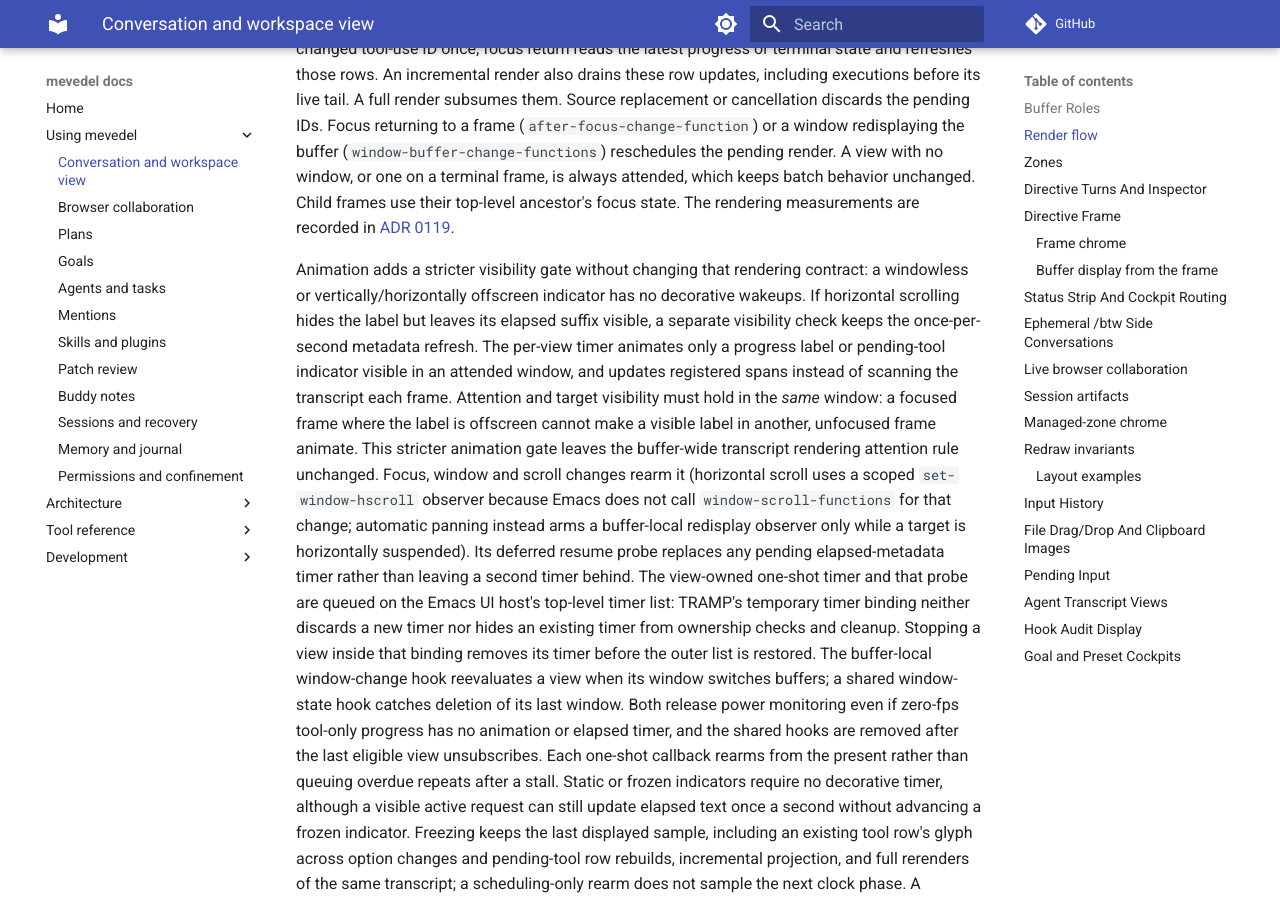
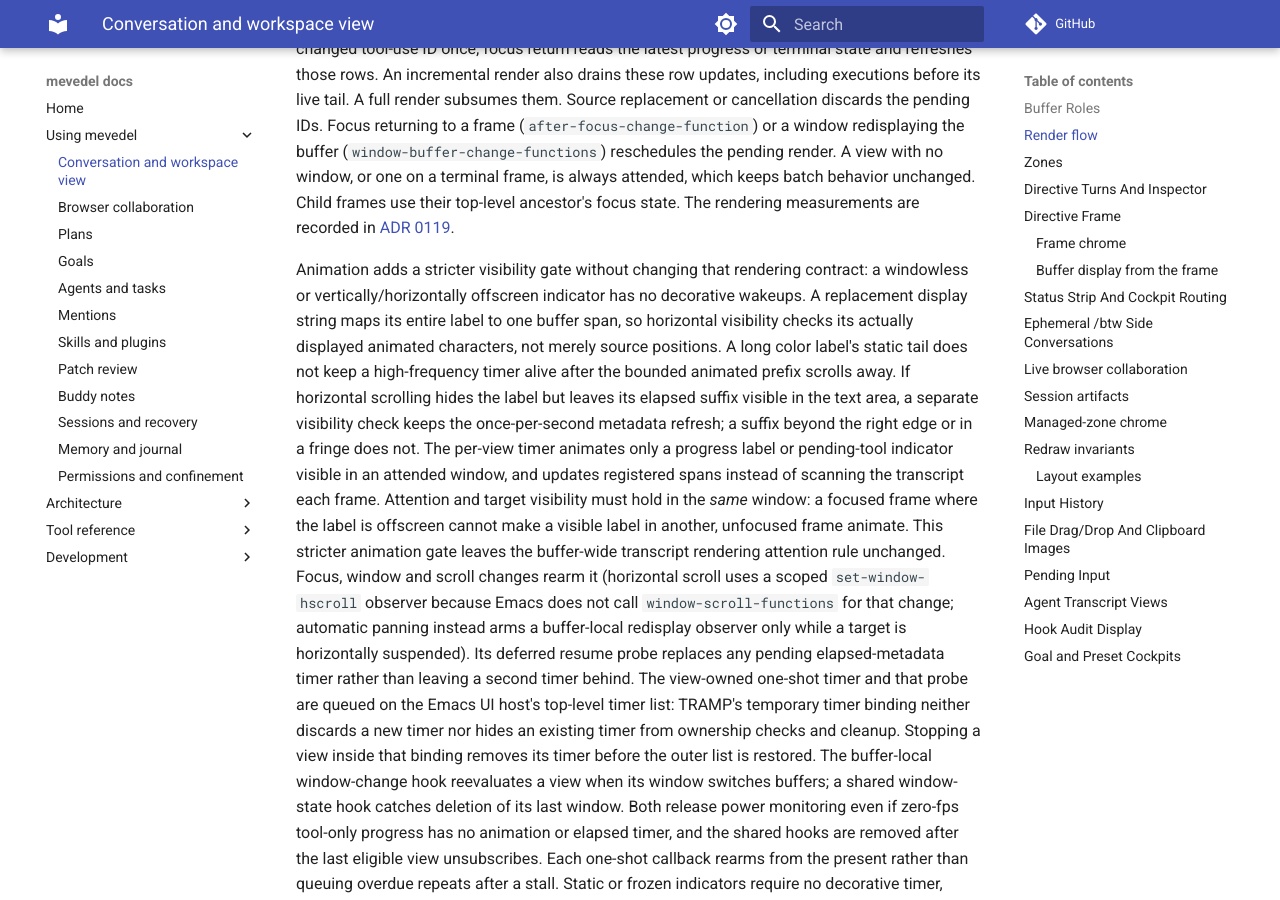
Before and after one commit to FrauH0lle/mevedel, an MkDocs documentation site: the page built from docs/view.md, in a window 1280 px wide and 900 px high, scrolled down 6387 px. Built offline with MkDocs 1.6.1 and Material for MkDocs 9.7.7, drawn with Linux system fonts in a browser that asks for light colours; comment, search, counter and statistics services are not loaded.

Commit message:
Stop animation wakeups when displayed prefix scrolls away

```diff
--- a/docs/view.md
+++ b/docs/view.md
@@ -302,9 +302,14 @@ state. The rendering measurements are recorded in
 
 Animation adds a stricter visibility gate without changing that rendering
 contract: a windowless or vertically/horizontally offscreen indicator has no
-decorative wakeups. If horizontal scrolling hides the label but leaves its
-elapsed suffix visible, a separate visibility check keeps the once-per-second
-metadata refresh. The per-view timer animates only a progress label or
+decorative wakeups. A replacement display string maps its entire label to one
+buffer span, so horizontal visibility checks its actually displayed animated
+characters, not merely source positions. A long color label's static tail
+does not keep a high-frequency timer alive after the bounded animated prefix
+scrolls away. If horizontal scrolling hides the label but leaves its
+elapsed suffix visible in the text area, a separate visibility check keeps the
+once-per-second metadata refresh; a suffix beyond the right edge or in a fringe
+does not. The per-view timer animates only a progress label or
 pending-tool indicator visible in an attended window, and updates registered
 spans instead of scanning the transcript each frame. Attention and target
 visibility must hold in the *same* window: a focused frame where the label is
```
Also changed, not shown: docs/adr/0119-keep-views-reconstructable-and-rendering-bounded.md (+5 -2 lines), 2 other files.
